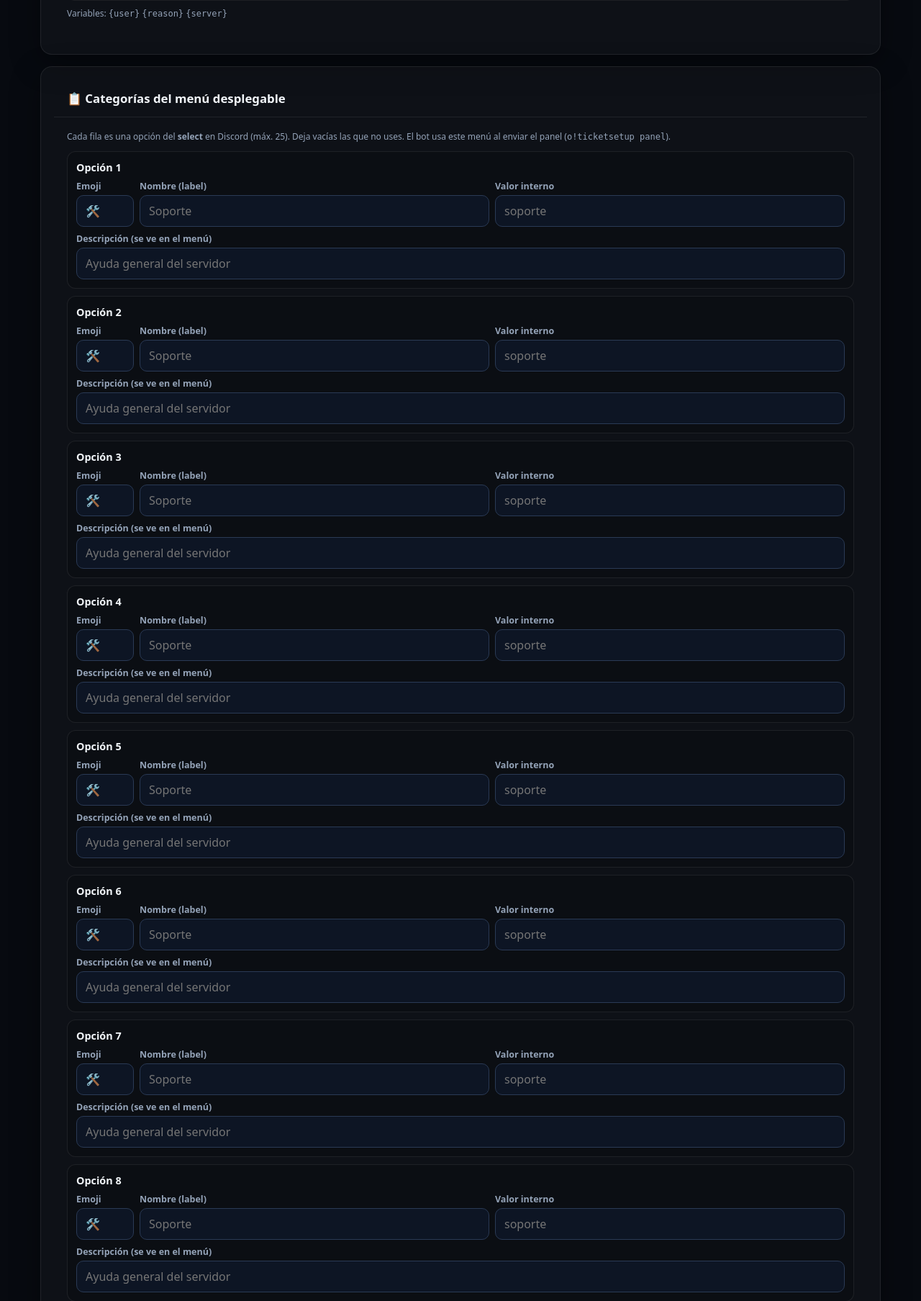
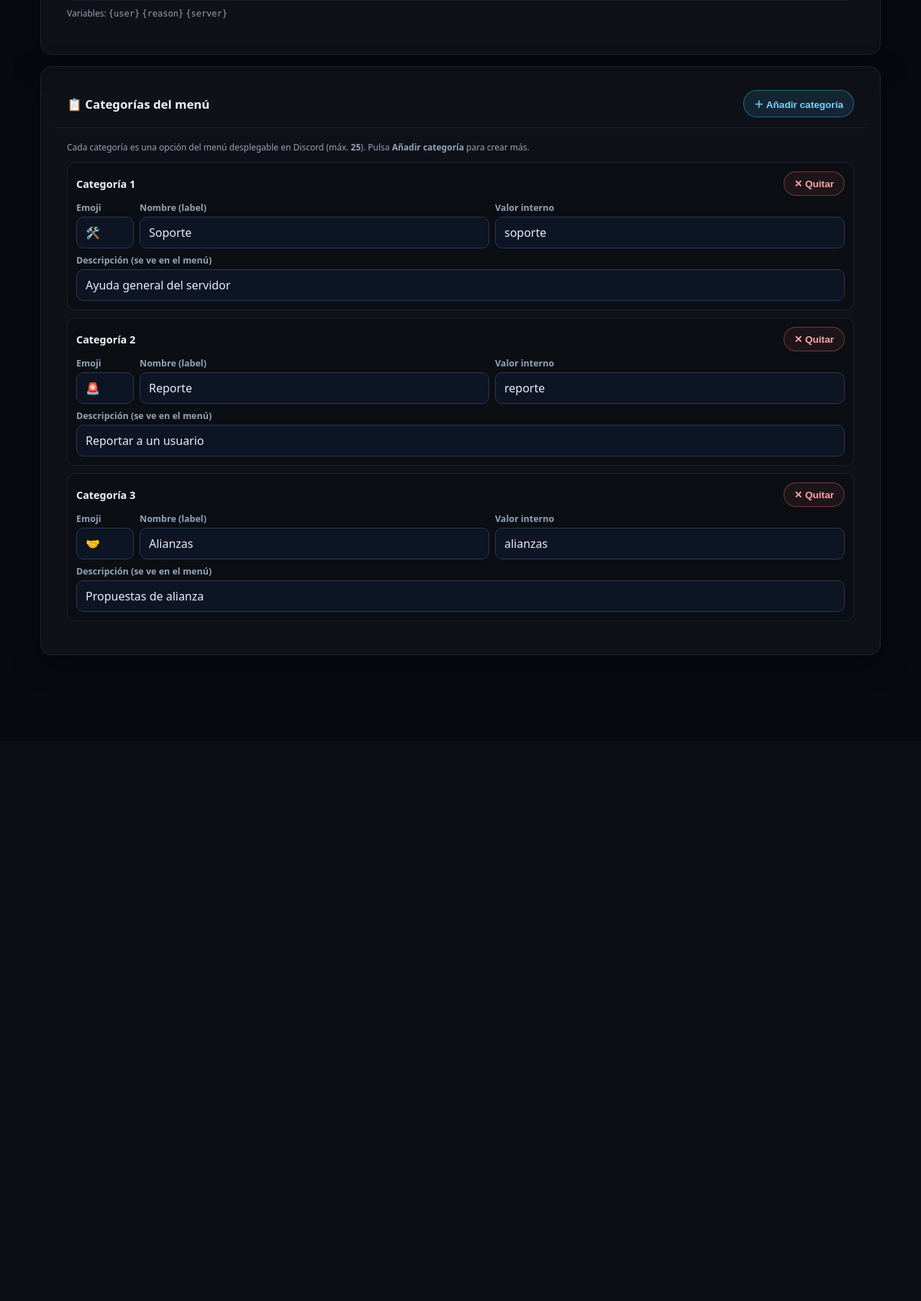
Before and after one commit to wesleyandres50-svg/dette-panel, a FastAPI app: template templates/tickets.html in a window 1280 px wide. Shown: the part 882-2689 px from the top of the page at 72% size. After the commit the page ends 1792 px from the top, so only its background shows below. Run offline with FastAPI, Linux system fonts and the light colour scheme; the template is opened without the code that fills it: most values are stand-ins (such as "Sample title", 1, 10 or a date in 2020).

Commit message:
Update tickets.html

```diff
--- a/templates/tickets.html
+++ b/templates/tickets.html
@@ -7,6 +7,7 @@
     --border: rgba(255,255,255,0.08);
     --muted: #94a3b8;
     --ok: #3ecf8e;
+    --danger: #f87171;
   }
   body.theme-light #ticketsPage {
     --card: #fff;
@@ -30,12 +31,23 @@
     background: linear-gradient(135deg, #38bdf8, #818cf8);
     border: none; color: #0b0e14; font-weight: 600;
   }
+  .btn-danger {
+    border-color: rgba(248,113,113,0.4); color: #fca5a5;
+    background: rgba(248,113,113,0.08);
+  }
+  .btn-add {
+    border-color: rgba(56,189,248,0.45);
+    background: rgba(56,189,248,0.12);
+    color: #7dd3fc;
+    font-weight: 600;
+  }
   .card {
     background: var(--card); border: 1px solid var(--border);
     border-radius: 16px; margin-bottom: 16px; overflow: hidden;
   }
   .card-h {
     padding: 14px 18px; border-bottom: 1px solid var(--border);
+    display: flex; justify-content: space-between; align-items: center; gap: 10px; flex-wrap: wrap;
   }
   .card-h h2 { margin: 0; font-size: 1.05rem; }
   .card-body { padding: 18px; }
@@ -73,8 +85,7 @@
     border-radius: 10px; padding: 10px 12px; color: inherit; font: inherit;
   }
   body.theme-light .field input,
-  body.theme-light .field textarea,
-  body.theme-light .field select {
+  body.theme-light .field textarea {
     background: #f8fafc;
   }
   .hint { font-size: 0.75rem; color: var(--muted); margin: 4px 0 0; }
@@ -85,8 +96,13 @@
   .opt-card {
     border: 1px solid var(--border); border-radius: 12px;
     padding: 12px; margin-bottom: 10px; background: rgba(0,0,0,0.15);
+    position: relative;
   }
-  .opt-card h4 { margin: 0 0 8px; font-size: 0.9rem; }
+  .opt-card-h {
+    display: flex; justify-content: space-between; align-items: center;
+    margin-bottom: 8px;
+  }
+  .opt-card h4 { margin: 0; font-size: 0.9rem; }
   .opt-grid {
     display: grid; grid-template-columns: 80px 1fr 1fr; gap: 8px;
   }
@@ -97,6 +113,12 @@
     background: rgba(62,207,142,0.12); border: 1px solid var(--ok);
     padding: 10px 14px; border-radius: 10px; margin-bottom: 14px; font-size: 0.9rem;
   }
+  #optsEmpty {
+    text-align: center; color: var(--muted); padding: 20px 12px;
+    border: 1px dashed var(--border); border-radius: 12px; margin-bottom: 12px;
+    display: none;
+  }
+  #optsEmpty.show { display: block; }
 </style>
 {% endblock %}
 
@@ -115,10 +137,10 @@
   </div>
 
   {% if request.query_params.get('ok') %}
-    <div class="alert-ok">✅ Tickets guardados. El bot los sincronizará en unos minutos (o usa <code>o!panelsync</code>).</div>
+    <div class="alert-ok">✅ Tickets guardados. Usa <code>o!panelsync</code> o espera unos minutos, luego <code>o!ticketsetup panel</code>.</div>
   {% endif %}
 
-  <form method="post" action="/guild/{{ guild.id }}/tickets/save">
+  <form method="post" action="/guild/{{ guild.id }}/tickets/save" id="ticketsForm">
     <input type="hidden" name="csrf_token" value="{{ csrf_token }}" />
 
     <div class="card">
@@ -178,38 +200,16 @@
 
     <div class="card">
       <div class="card-h">
-        <h2>📋 Categorías del menú desplegable</h2>
+        <h2>📋 Categorías del menú</h2>
+        <button type="button" class="btn btn-add" id="btnAddOpt">＋ Añadir categoría</button>
       </div>
       <div class="card-body">
         <p class="hint" style="margin-top:0;margin-bottom:12px">
-          Cada fila es una opción del <strong>select</strong> en Discord (máx. 25). Deja vacías las que no uses.
-          El bot usa este menú al enviar el panel (<code>o!ticketsetup panel</code>).
+          Cada categoría es una opción del menú desplegable en Discord (máx. <strong>25</strong>).
+          Pulsa <strong>Añadir categoría</strong> para crear más.
         </p>
-        {% set opts = config.tickets.options or [] %}
-        {% for i in range(8) %}
-          {% set o = opts[i] if i < (opts|length) else {} %}
-          <div class="opt-card">
-            <h4>Opción {{ i + 1 }}</h4>
-            <div class="opt-grid">
-              <div class="field" style="margin:0">
-                <label>Emoji</label>
-                <input type="text" name="tickets_opt_{{ i }}_emoji" value="{{ o.emoji or '' }}" placeholder="🛠️" maxlength="8" />
-              </div>
-              <div class="field" style="margin:0">
-                <label>Nombre (label)</label>
-                <input type="text" name="tickets_opt_{{ i }}_label" value="{{ o.label or '' }}" placeholder="Soporte" maxlength="100" />
-              </div>
-              <div class="field" style="margin:0">
-                <label>Valor interno</label>
-                <input type="text" name="tickets_opt_{{ i }}_value" value="{{ o.value or '' }}" placeholder="soporte" maxlength="50" />
-              </div>
-            </div>
-            <div class="field" style="margin-top:8px;margin-bottom:0">
-              <label>Descripción (se ve en el menú)</label>
-              <input type="text" name="tickets_opt_{{ i }}_desc" value="{{ o.description or '' }}" placeholder="Ayuda general del servidor" maxlength="100" />
-            </div>
-          </div>
-        {% endfor %}
+        <div id="optsEmpty">No hay categorías. Pulsa <strong>＋ Añadir categoría</strong>.</div>
+        <div id="optsList"></div>
       </div>
     </div>
 
@@ -220,4 +220,96 @@
   </form>
 
 </div>
+
+<script>
+(function () {
+  const MAX = 25;
+  const list = document.getElementById('optsList');
+  const empty = document.getElementById('optsEmpty');
+  const btnAdd = document.getElementById('btnAddOpt');
+
+  // Opciones guardadas desde el servidor
+  const initial = [
+    {% set opts = config.tickets.options or [] %}
+    {% for o in opts %}
+    {
+      emoji: {{ (o.emoji or '🎫')|tojson }},
+      label: {{ (o.label or '')|tojson }},
+      value: {{ (o.value or '')|tojson }},
+      description: {{ (o.description or '')|tojson }}
+    }{% if not loop.last %},{% endif %}
+    {% endfor %}
+  ];
+
+  function renumber() {
+    const cards = list.querySelectorAll('.opt-card');
+    cards.forEach(function (card, i) {
+      card.querySelector('.opt-num').textContent = 'Categoría ' + (i + 1);
+      card.querySelectorAll('[data-name]').forEach(function (inp) {
+        inp.name = inp.getAttribute('data-name').replace('__I__', String(i));
+      });
+    });
+    empty.classList.toggle('show', cards.length === 0);
+    btnAdd.disabled = cards.length >= MAX;
+    btnAdd.style.opacity = cards.length >= MAX ? '0.5' : '1';
+  }
+
+  function addOpt(data) {
+    data = data || { emoji: '🎫', label: '', value: '', description: '' };
+    if (list.querySelectorAll('.opt-card').length >= MAX) return;
+
+    const card = document.createElement('div');
+    card.className = 'opt-card';
+    card.innerHTML =
+      '<div class="opt-card-h">' +
+        '<h4 class="opt-num">Categoría</h4>' +
+        '<button type="button" class="btn btn-danger btn-rm" title="Quitar">✕ Quitar</button>' +
+      '</div>' +
+      '<div class="opt-grid">' +
+        '<div class="field" style="margin:0">' +
+          '<label>Emoji</label>' +
+          '<input type="text" data-name="tickets_opt___I___emoji" maxlength="8" placeholder="🛠️" />' +
+        '</div>' +
+        '<div class="field" style="margin:0">' +
+          '<label>Nombre (label)</label>' +
+          '<input type="text" data-name="tickets_opt___I___label" maxlength="100" placeholder="Soporte" required />' +
+        '</div>' +
+        '<div class="field" style="margin:0">' +
+          '<label>Valor interno</label>' +
+          '<input type="text" data-name="tickets_opt___I___value" maxlength="50" placeholder="soporte" />' +
+        '</div>' +
+      '</div>' +
+      '<div class="field" style="margin-top:8px;margin-bottom:0">' +
+        '<label>Descripción (se ve en el menú)</label>' +
+        '<input type="text" data-name="tickets_opt___I___desc" maxlength="100" placeholder="Ayuda general del servidor" />' +
+      '</div>';
+
+    const inputs = card.querySelectorAll('input');
+    // order: emoji, label, value, desc
+    inputs[0].value = data.emoji || '🎫';
+    inputs[1].value = data.label || '';
+    inputs[2].value = data.value || '';
+    inputs[3].value = data.description || '';
+
+    card.querySelector('.btn-rm').addEventListener('click', function () {
+      card.remove();
+      renumber();
+    });
+
+    list.appendChild(card);
+    renumber();
+  }
+
+  btnAdd.addEventListener('click', function () { addOpt(); });
+
+  if (initial.length) {
+    initial.forEach(function (o) { addOpt(o); });
+  } else {
+    // por defecto 3 categorías de ejemplo
+    addOpt({ emoji: '🛠️', label: 'Soporte', value: 'soporte', description: 'Ayuda general del servidor' });
+    addOpt({ emoji: '🚨', label: 'Reporte', value: 'reporte', description: 'Reportar a un usuario' });
+    addOpt({ emoji: '🤝', label: 'Alianzas', value: 'alianzas', description: 'Propuestas de alianza' });
+  }
+})();
+</script>
 {% endblock %}
```
